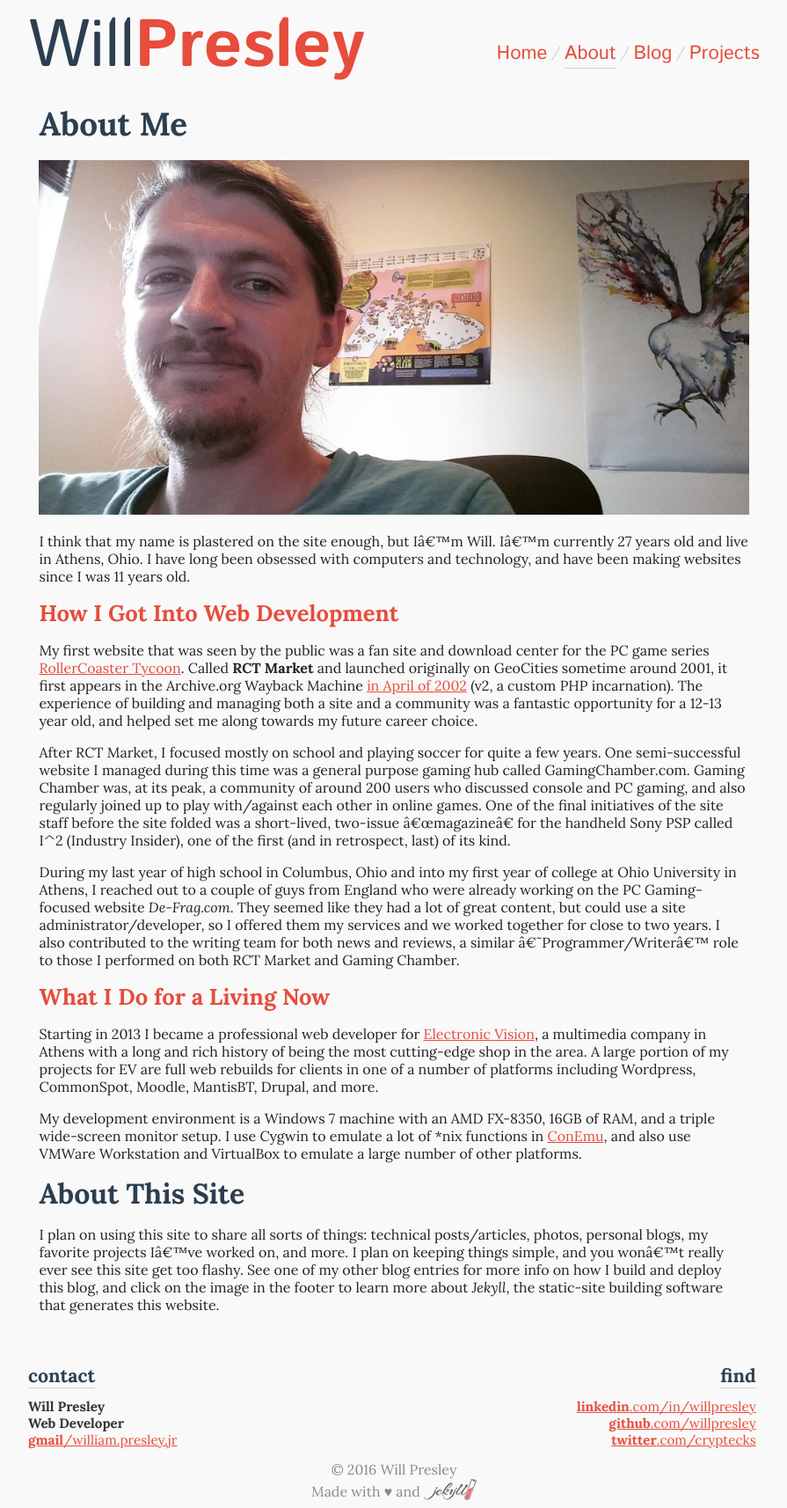
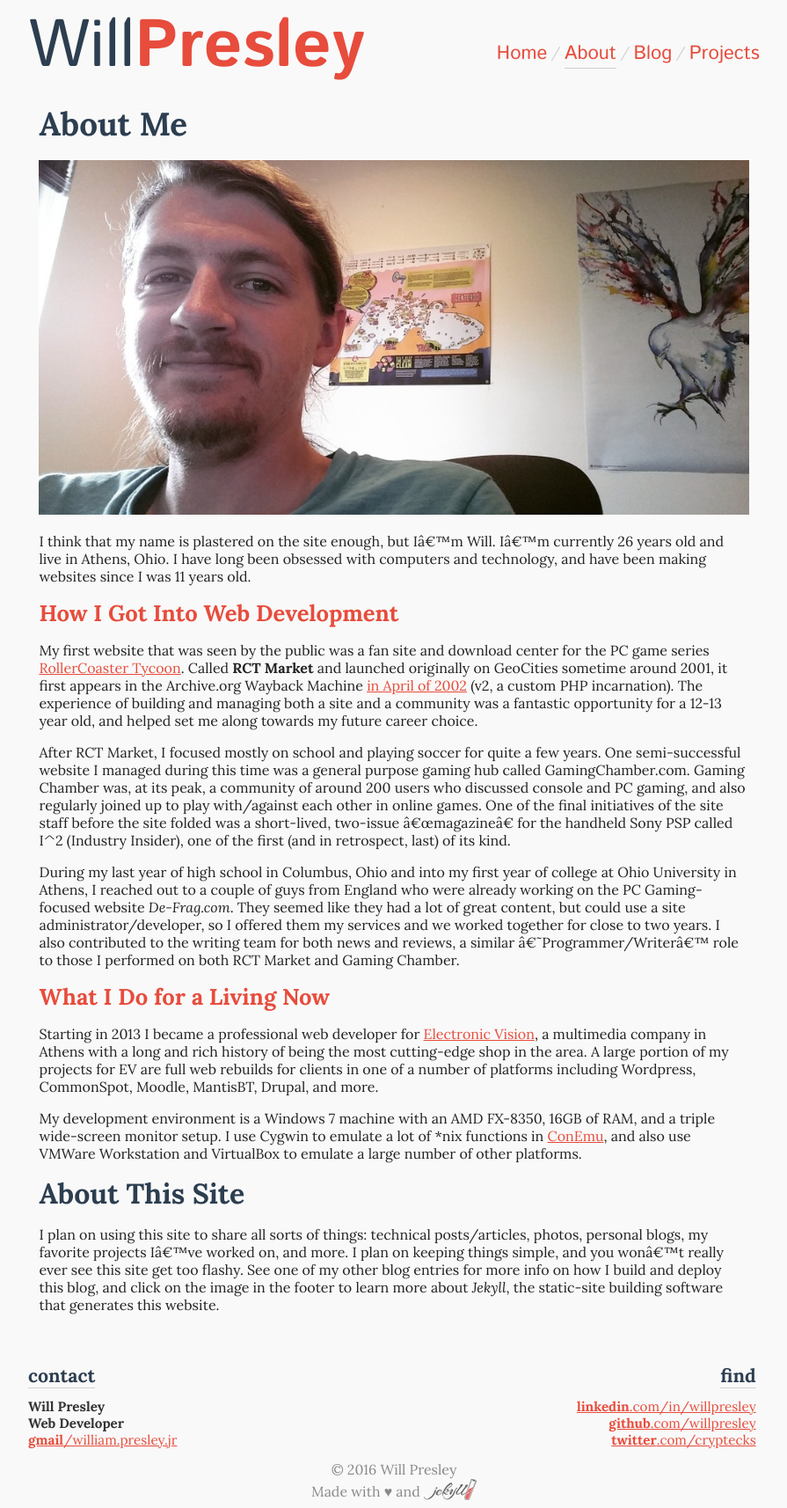
Before and after one commit to WillPresley/willpresley-dotcom, a Jekyll site: the page built from about.md, in a window 1280 px wide. Shown: the whole page at 88% size, without its empty margins (192-1087 px from the left). Built offline with Jekyll 4.4.1, drawn with Linux system fonts in a browser that asks for light colours; comment, search, counter and statistics services are not loaded; part of the change alters nothing that is shown.

```diff
--- a/about.md
+++ b/about.md
@@ -9,7 +9,7 @@ meta-robots: "noodp, noydir"
 
 <img src="/uploads/2015-09/me-in-the-office.jpg" alt="Me in the office at EV in 2015" title="Me in the office at EV in 2015" />
 
-I think that my name is plastered on the site enough, but I'm Will. I'm currently {{ site.time | date: '%Y' | minus: 1989 }} years old and live in {{ site.location }}. I have long been obsessed with computers and technology, and have been making websites since I was 11 years old.
+I think that my name is plastered on the site enough, but I'm Will. I'm currently {{'now' | date: "%s" | minus : 620366400 | divided_by: 31536000}} years old and live in {{ site.location }}. I have long been obsessed with computers and technology, and have been making websites since I was 11 years old.
 
 ### How I Got Into Web Development
 
```
